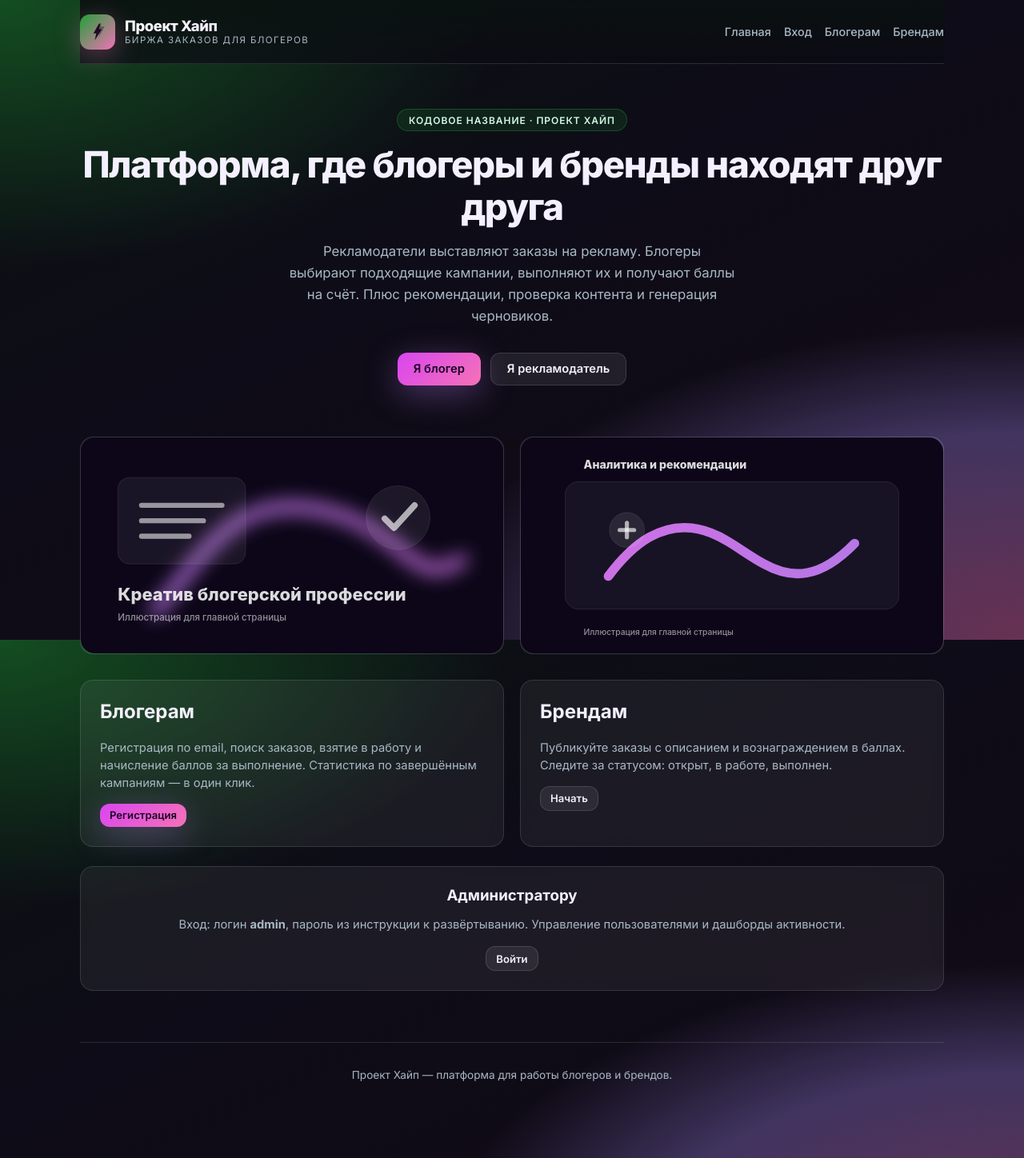
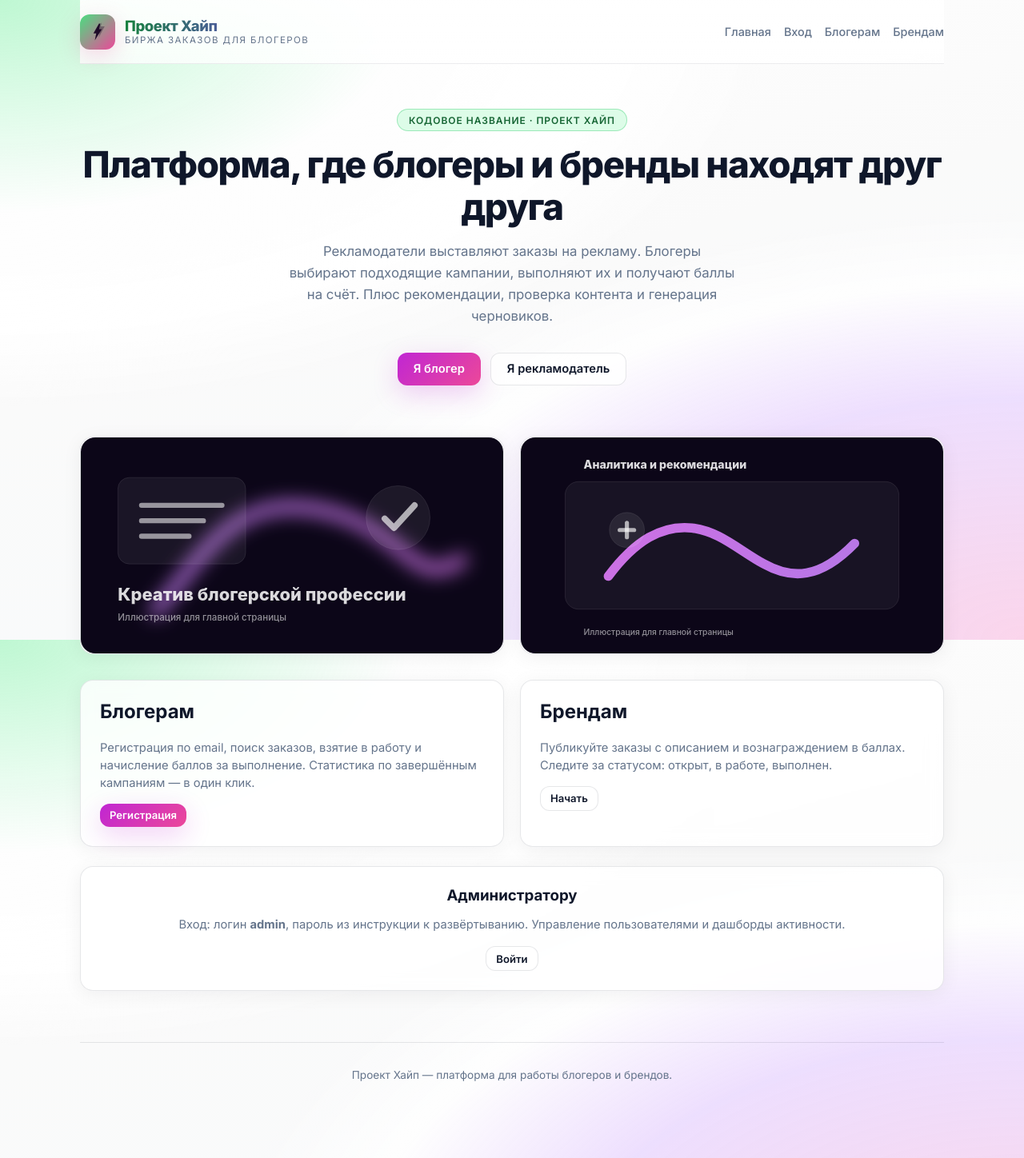
Before and after one commit to mgortinskiy-bot/blogger_app, a Flask app: page / in a window 1280 px wide. Shown: the whole page at 80% size. Run offline with Flask 3, Linux system fonts and the light colour scheme.

Commit message:
UI: светлый зелёный, переход через белый, светлая тема
Made-with: Cursor

```diff
--- a/static/style.css
+++ b/static/style.css
@@ -1,14 +1,15 @@
 :root {
-  --bg-deep: #0a1210;
-  --bg-card: rgba(255, 255, 255, 0.06);
-  --border: rgba(255, 255, 255, 0.12);
-  --text: #f4f0ff;
-  --muted: #a8b8c4;
-  --accent: #d946ef;
-  --accent-2: #f472b6;
-  --glow-green: rgba(33, 160, 56, 0.42);
-  --glow-coral: rgba(244, 114, 182, 0.38);
-  --glow-violet: rgba(167, 139, 250, 0.32);
+  --bg-deep: #f8fafc;
+  --bg-card: rgba(255, 255, 255, 0.82);
+  --border: rgba(15, 23, 42, 0.1);
+  --text: #0f172a;
+  --muted: #64748b;
+  --accent: #c026d3;
+  --accent-2: #ec4899;
+  --glow-green: rgba(187, 247, 208, 0.95);
+  --glow-green-mid: rgba(255, 255, 255, 0.65);
+  --glow-coral: rgba(251, 207, 232, 0.85);
+  --glow-violet: rgba(233, 213, 255, 0.75);
   --success: #4ade80;
   --danger: #fb7185;
   --warning: #fbbf24;
@@ -32,11 +33,11 @@ body {
   min-height: 100vh;
   font-family: var(--font);
   color: var(--text);
-  /* Слева сверху — зелёный акцент; справа снизу — тёплый розово‑фиолетовый градиент */
+  /* Светлый зелёный слева сверху → через белый → мягкий розово‑сиреневый справа снизу */
   background:
-    radial-gradient(ellipse 95% 80% at 0% 0%, var(--glow-green) 0%, transparent 52%),
-    radial-gradient(ellipse 100% 85% at 100% 100%, var(--glow-coral) 0%, var(--glow-violet) 38%, transparent 58%),
-    linear-gradient(155deg, #0a1210 0%, #0e0c18 42%, #120a14 100%);
+    radial-gradient(ellipse 105% 88% at 0% 0%, var(--glow-green) 0%, var(--glow-green-mid) 38%, rgba(255, 255, 255, 0.98) 58%, transparent 72%),
+    radial-gradient(ellipse 105% 90% at 100% 100%, var(--glow-coral) 0%, var(--glow-violet) 42%, rgba(255, 255, 255, 0.85) 62%, transparent 74%),
+    linear-gradient(165deg, #ffffff 0%, #fafafa 45%, #f8fafc 100%);
   background-attachment: fixed;
 }
 
@@ -65,7 +66,8 @@ a:hover {
   top: 0;
   z-index: 50;
   backdrop-filter: blur(14px);
-  background: linear-gradient(180deg, rgba(10, 18, 16, 0.94), rgba(12, 10, 20, 0.68));
+  background: linear-gradient(180deg, rgba(255, 255, 255, 0.92), rgba(255, 255, 255, 0.78));
+  border-bottom-color: rgba(15, 23, 42, 0.08);
 }
 
 .brand {
@@ -78,13 +80,13 @@ a:hover {
   width: 44px;
   height: 44px;
   border-radius: 12px;
-  background: linear-gradient(135deg, #21a038, var(--accent-2));
+  background: linear-gradient(135deg, #4ade80, var(--accent-2));
   display: grid;
   place-items: center;
   font-weight: 800;
   font-size: 1.1rem;
-  color: #0a1210;
-  box-shadow: 0 8px 32px rgba(244, 114, 182, 0.35);
+  color: #0f172a;
+  box-shadow: 0 8px 28px rgba(236, 72, 153, 0.22);
 }
 
 .brand-text {
@@ -97,7 +99,7 @@ a:hover {
   font-weight: 800;
   letter-spacing: -0.02em;
   font-size: 1.15rem;
-  background: linear-gradient(90deg, #fff, #e9d5ff);
+  background: linear-gradient(90deg, #15803d, #7c3aed);
   -webkit-background-clip: text;
   background-clip: text;
   color: transparent;
@@ -158,9 +160,9 @@ a:hover {
   font-weight: 600;
   text-transform: uppercase;
   letter-spacing: 0.08em;
-  background: rgba(33, 160, 56, 0.14);
-  color: #d1fae5;
-  border: 1px solid rgba(33, 160, 56, 0.35);
+  background: rgba(220, 252, 231, 0.95);
+  color: #166534;
+  border: 1px solid rgba(34, 197, 94, 0.35);
   margin-bottom: 1rem;
 }
 
@@ -176,7 +178,8 @@ a:hover {
   border: 1px solid var(--border);
   border-radius: var(--radius);
   padding: 1.5rem;
-  backdrop-filter: blur(8px);
+  backdrop-filter: blur(10px);
+  box-shadow: 0 4px 24px rgba(15, 23, 42, 0.06);
 }
 
 .card h2,
@@ -212,20 +215,20 @@ a:hover {
 
 .btn-primary {
   background: linear-gradient(135deg, var(--accent), var(--accent-2));
-  color: #1a0524;
-  box-shadow: 0 10px 40px rgba(192, 132, 252, 0.35);
+  color: #ffffff;
+  box-shadow: 0 10px 32px rgba(192, 38, 211, 0.22);
 }
 
 .btn-ghost {
-  background: rgba(255, 255, 255, 0.08);
+  background: rgba(255, 255, 255, 0.75);
   color: var(--text);
   border: 1px solid var(--border);
 }
 
 .btn-danger {
-  background: rgba(251, 113, 133, 0.2);
-  color: #fecdd3;
-  border: 1px solid rgba(251, 113, 133, 0.45);
+  background: rgba(254, 226, 226, 0.95);
+  color: #b91c1c;
+  border: 1px solid rgba(248, 113, 113, 0.5);
 }
 
 .btn-sm {
--- a/templates/assistant.html
+++ b/templates/assistant.html
@@ -15,7 +15,7 @@
 
   <div style="display:flex;flex-direction:column;gap:0.75rem;margin-bottom:1rem;">
     {% for m in chat %}
-      <div class="card" style="background:rgba(0,0,0,0.18);">
+      <div class="card" style="background:rgba(255,255,255,0.65);">
         <div class="muted" style="font-size:0.85rem;margin-bottom:0.25rem;">{{ "Вы" if m.role == "user" else "AI помощник" }}</div>
         <div style="white-space:pre-wrap;">{{ m.content }}</div>
       </div>
--- a/templates/blogger_orders.html
+++ b/templates/blogger_orders.html
@@ -18,7 +18,7 @@
 <div class="card" style="margin-bottom:1.25rem;">
   <h3 style="margin-top:0;">В работе</h3>
   {% for o in my_active %}
-  <div class="order-card card" style="background:rgba(0,0,0,0.2);">
+  <div class="order-card card" style="background:rgba(255,255,255,0.75);">
     <strong>{{ o.title }}</strong>
     <p class="muted" style="margin:0.5rem 0;">{{ o.description }}</p>
     <div class="order-meta">
--- a/templates/blogger_profile.html
+++ b/templates/blogger_profile.html
@@ -60,7 +60,7 @@
     </form>
 
     {% if last_analysis %}
-      <div class="card" style="margin-top:1rem;background:rgba(0,0,0,0.18);">
+      <div class="card" style="margin-top:1rem;background:rgba(255,255,255,0.65);">
         <h4 style="margin:0 0 0.5rem;">Последний анализ постов</h4>
         <p class="muted" style="white-space:pre-wrap;margin:0 0 0.75rem;">{{ last_analysis.summary }}</p>
         <div class="muted">Флаги: {{ last_analysis.flags if last_analysis.flags else "нет" }}</div>
--- a/templates/tools_generate.html
+++ b/templates/tools_generate.html
@@ -30,7 +30,7 @@
       <p class="muted">Введите описание и нажмите «Сгенерировать».</p>
     {% endif %}
     {% if img_url %}
-      <div class="card" style="padding:0;overflow:hidden;background:rgba(0,0,0,0.18);">
+      <div class="card" style="padding:0;overflow:hidden;background:rgba(255,255,255,0.65);">
         <img src="{{ img_url }}" alt="Сгенерированная обложка" style="width:100%;display:block;">
       </div>
       <p class="muted" style="margin-top:0.75rem;">Ссылка на картинку: <a href="{{ img_url }}" target="_blank" rel="noopener">{{ img_url }}</a></p>
```
Also changed, not shown: other parts of static/style.css (+26 -26 lines).
